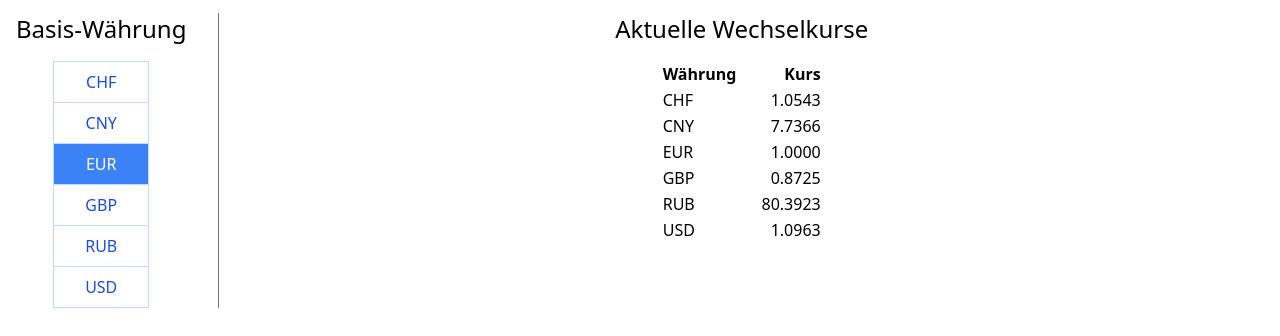
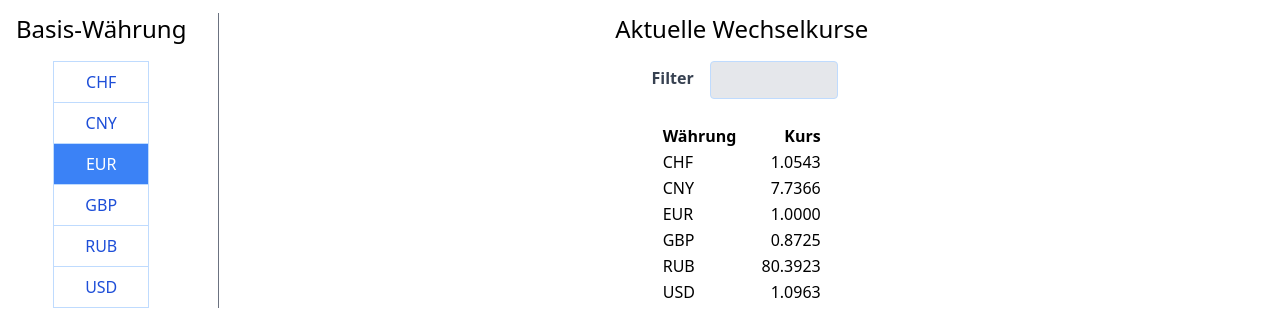
Before and after one commit to lean-react/react-jsx, a plain HTML site: page src/index.html in a window 1280 px wide. Shown: the part 130-466 px from the top of the page. Drawn offline with nearby package versions, Linux system fonts and the light colour scheme.

Commit message:
Add a filter input

```diff
--- a/src/index.html
+++ b/src/index.html
@@ -44,6 +44,18 @@
     </div>
     <div class="flex-auto px-8">
       <h3 class="text-2xl text-center mb-4">Aktuelle Wechselkurse</h3>
+      <div class="w-48 mx-auto">
+        <div class="flex items-center mb-6">
+          <div class="w-1/3">
+            <label class="block text-gray-700 font-bold text-right mb-1 pr-4" for="currency-filter">
+              Filter
+            </label>
+          </div>
+          <div class="w-2/3">
+            <input class="bg-gray-200 appearance-none border border-blue-200 rounded w-full p-2 text-gray-700 leading-tight focus:outline-none focus:bg-white focus:border-blue-500" id="currency-filter" type="search" value="">
+          </div>
+        </div>
+      </div>
       <table class="w-40 mx-auto">
         <thead>
         <tr>
```
